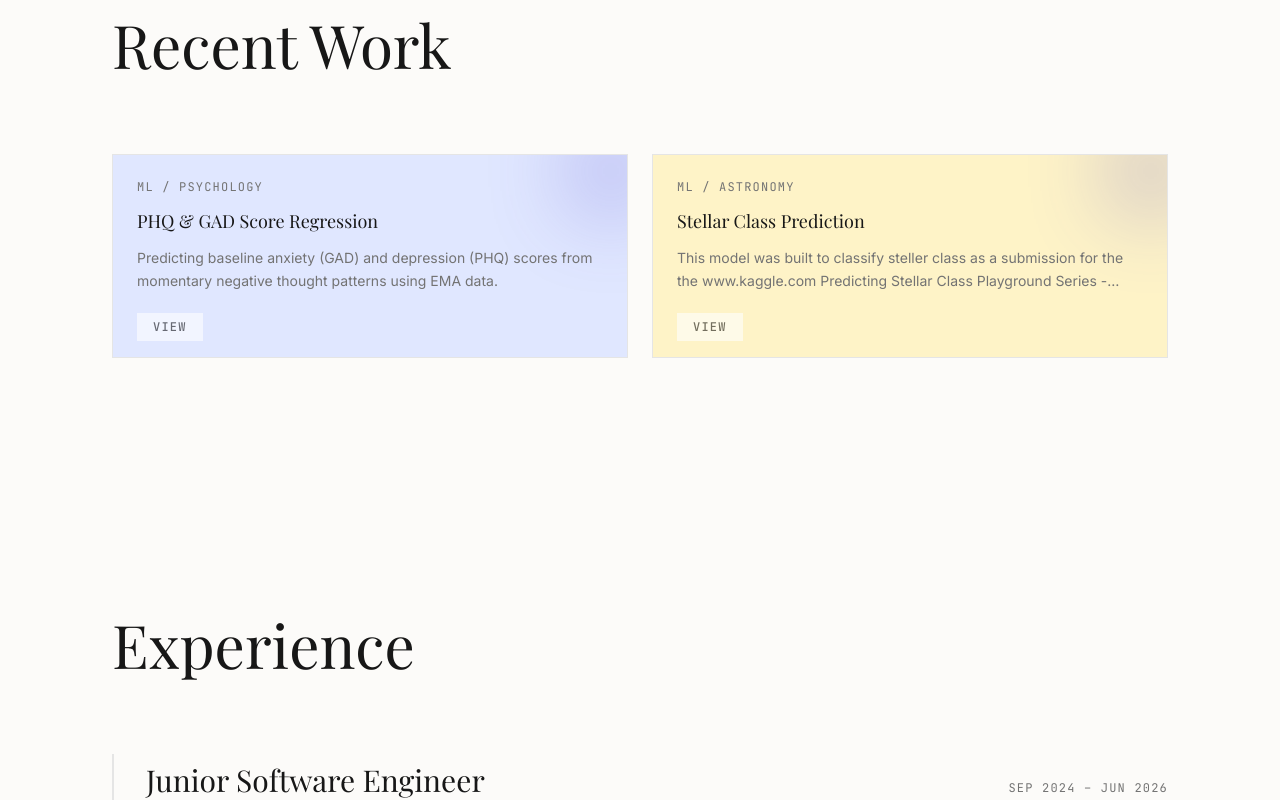
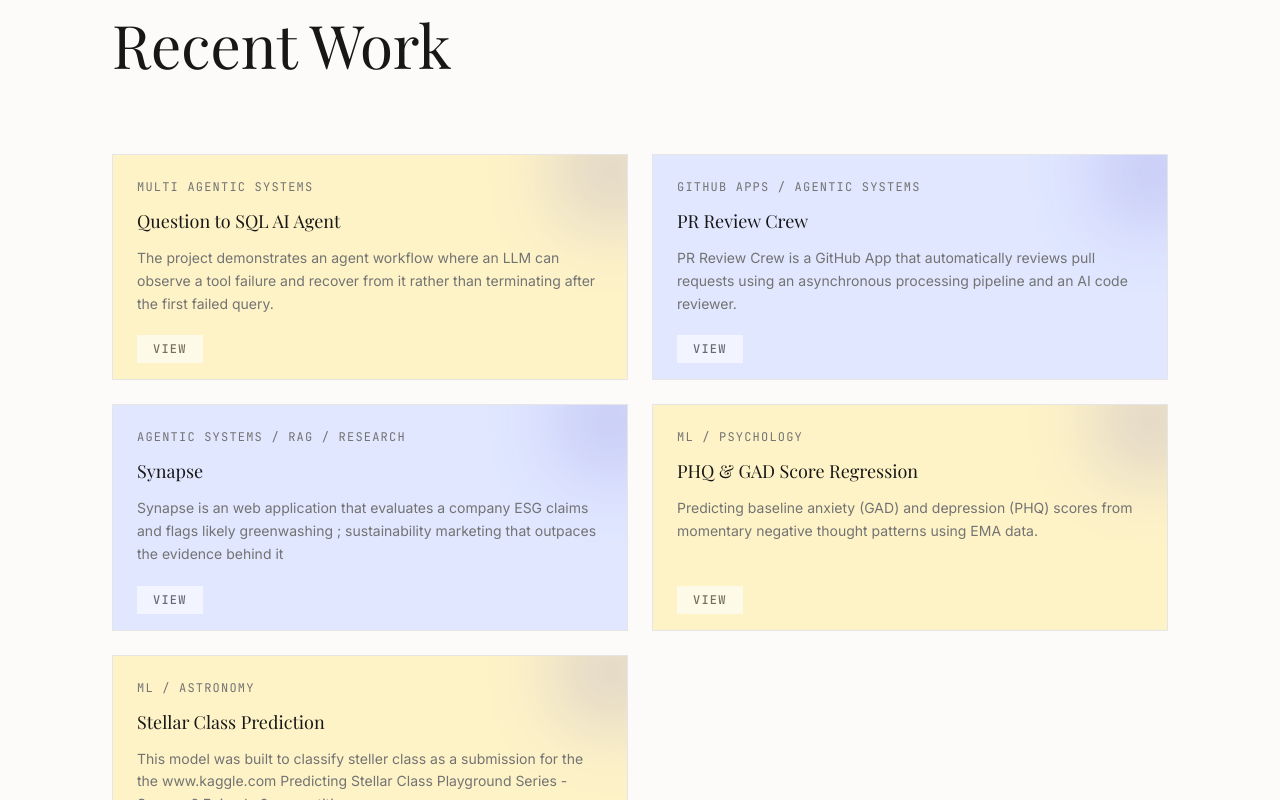
Before and after one commit to Kaveeshakavindi/kaveesha, a Next.js app: page / in a window 1280 px wide. Shown: the part 1640-2440 px from the top of the page. Built offline with nearby package versions, Linux system fonts and the light colour scheme; a web font is replaced by a local one.

Commit message:
updated recent work

```diff
--- a/components/WorkGrid.tsx
+++ b/components/WorkGrid.tsx
@@ -5,18 +5,42 @@ import Link from 'next/link'
 
 const projects = [
   {
+    title: 'Question to SQL AI Agent',
+    category: 'Multi Agentic Systems',
+    description:
+      'The project demonstrates an agent workflow where an LLM can observe a tool failure and recover from it rather than terminating after the first failed query.',
+    link: 'https://github.com/Kaveeshakavindi/question-to-sql-agent',
+    color: '#fef3c7',
+  },
+  {
+    title: 'PR Review Crew',
+    category: 'GitHub Apps / Agentic Systems',
+    description:
+      'PR Review Crew is a GitHub App that automatically reviews pull requests using an asynchronous processing pipeline and an AI code reviewer.',
+    link: 'https://github.com/Kaveeshakavindi/pr-review-crew.git',
+    color: '#e0e7ff',
+  },
+   {
+    title: 'Synapse',
+    category: 'Agentic Systems / RAG / Research',
+    description:
+      'Synapse is an web application that evaluates a company ESG claims and flags likely greenwashing ; sustainability marketing that outpaces the evidence behind it',
+    link: 'https://github.com/Kaveeshakavindi/Synapse.git',
+    color: '#e0e7ff',
+  },
+  {
     title: 'PHQ & GAD Score Regression',
     category: 'ML / PSYCHOLOGY',
     description:
       'Predicting baseline anxiety (GAD) and depression (PHQ) scores from momentary negative thought patterns using EMA data.',
     link: 'https://github.com/Kaveeshakavindi/PHQ-GAD-Score-Regression',
-    color: '#e0e7ff',
+    color: '#fef3c7',
   },
   {
     title: 'Stellar Class Prediction',
     category: 'ML / ASTRONOMY',
     description:
-      'This model was built to classify steller class as a submission for the the www.kaggle.com Predicting Stellar Class Playground Series - Season 6 Episode 6 competition',
+      'This model was built to classify steller class as a submission for the the www.kaggle.com Predicting Stellar Class Playground Series - Season 6 Episode 6 competition.',
     link: 'https://github.com/Kaveeshakavindi/steller_class_prediction',
     color: '#fef3c7',
   },
@@ -68,7 +92,7 @@ export default function WorkGrid() {
                 </h3>
 
                 {/* One-line description */}
-                <p className="font-sans text-xs sm:text-sm text-[#737373] line-clamp-2 leading-relaxed flex-grow">
+                <p className="font-sans text-xs sm:text-sm text-[#737373]  leading-relaxed flex-grow">
                   {project.description}
                 </p>
 
```
